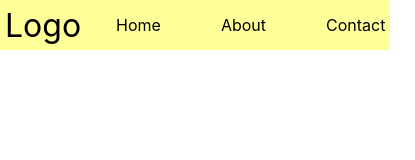
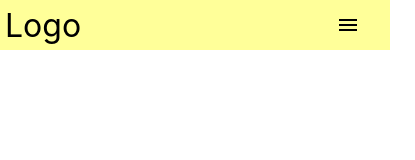
Before and after one commit to fabiofaundes/testes-react, a React (Create React App) app: page / in a window 390 px wide. Shown: the top 160 px of the page, 415 px wide, since content can reach past the window. Built offline with nearby package versions, Linux system fonts and the light colour scheme.

Commit message:
Responsive Feature 50%
Quando o tamanho da tela fica abaixo de 600px o menu na navbar
desaparece e um ícone de menu aparece. O inverso ocorre quando a
resolução é maior que 600px.

```diff
--- a/package.json
+++ b/package.json
@@ -3,6 +3,7 @@
   "version": "0.1.0",
   "private": true,
   "dependencies": {
+    "@material-ui/icons": "^4.5.1",
     "@testing-library/jest-dom": "^4.2.4",
     "@testing-library/react": "^9.4.0",
     "@testing-library/user-event": "^7.2.1",
--- a/src/App.js
+++ b/src/App.js
@@ -2,7 +2,7 @@ import React from 'react';
 import logo from './logo.svg';
 import styled from 'styled-components'
 import { createGlobalStyle } from 'styled-components'
-import Nav from './Nav'
+import Nav from './components/Nav'
 
 const GlobalStyles = createGlobalStyle `
   @import url('https://fonts.googleapis.com/css?family=Arvo&display=swap');
--- a/src/Nav.js
+++ b/src/components/Nav.js
@@ -1,16 +1,6 @@
 import React from 'react'
 import styled from 'styled-components'
-
-const MyNav = styled.nav `
-    display: flex;
-    justify-content: space-between;
-    align-items: center;
-
-    background-color: rgb(255, 255, 153);
-
-    height: 50px;
-    width: 100%;
-`
+import {ReactComponent as IconMenu } from '../assets/menu-24px.svg'
 
 const Logo = styled.span `
     font-size: 2em;
@@ -43,6 +33,36 @@ const Menu = styled.div `
         background-color: rgb(255, 255, 102);
     }
 
+    @media only screen and (max-width: 600px) {
+        display: none;
+    }
+
+`
+const MyNav = styled.nav `
+    display: flex;
+    justify-content: space-between;
+    align-items: center;
+
+    background-color: rgb(255, 255, 153);
+
+    height: 50px;
+    width: 100%;
+`
+const SideMenuIcon = styled(IconMenu) `
+    display: none;
+
+    height: 100%;
+    padding: 0 30px;
+
+    cursor: pointer;
+
+    @media only screen and (max-width: 600px) {
+        display: block;
+    }
+
+    &:hover{
+        background-color: rgb(255, 255, 102);
+    }
 `
 
 class Nav extends React.Component {
@@ -55,6 +75,7 @@ class Nav extends React.Component {
                     <a class='menu-item'><span>About</span></a>
                     <a class='menu-item'><span>Contact</span></a>
                 </Menu>
+                <SideMenuIcon/>
             </MyNav>
         )
     }
```
Also changed, not shown: src/assets/menu-24px.svg (added), 1 other file (tests, documents, lock files or other folders).
